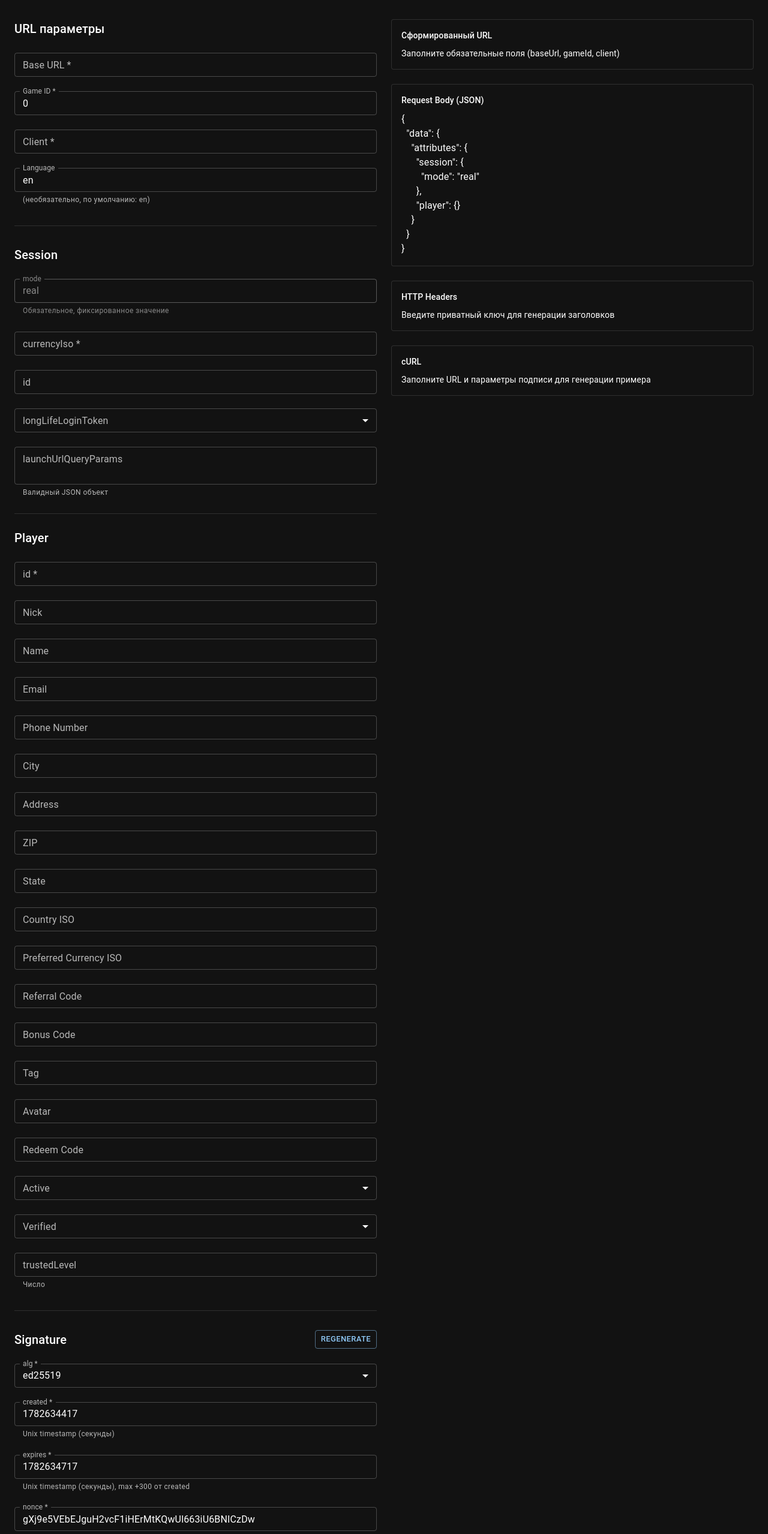
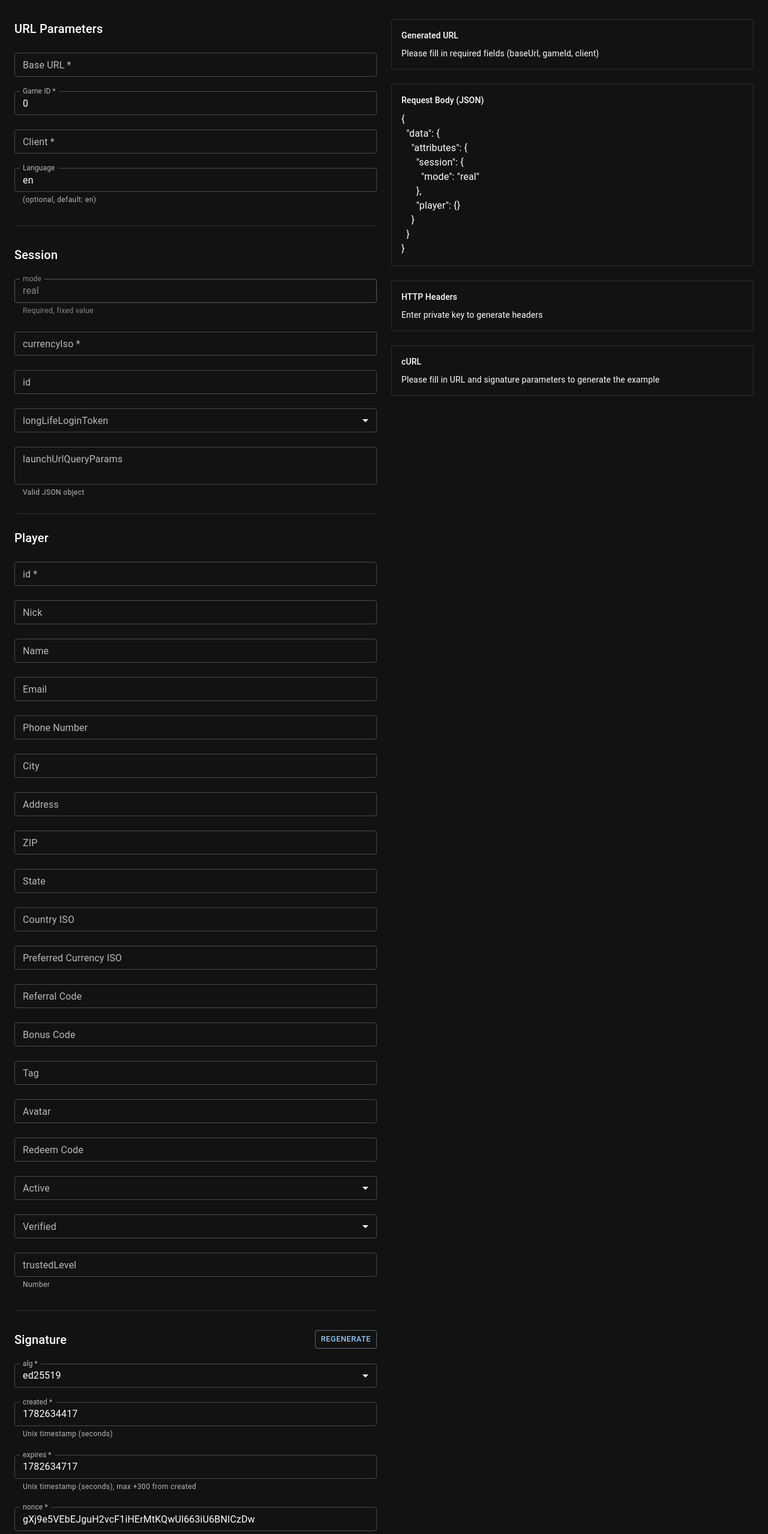
Before and after one commit to Walketit/enterra-open-game-api-v3, a React (Vite) app: page / in a window 1280 px wide. Shown: the top 2558 px of the page at 60% size. Built offline with nearby package versions, Linux system fonts and the light colour scheme.

Commit message:
refactor: translate UI to english

```diff
--- a/src/App.tsx
+++ b/src/App.tsx
@@ -95,7 +95,7 @@ function App() {
       })
       .catch((e: unknown) => {
         setHeaders(null);
-        setSigError(e instanceof Error ? e.message : 'Ошибка генерации подписи');
+        setSigError(e instanceof Error ? e.message : 'Signature generation error');
       });
   }, [sigParams, urlParams.client, generatedUrl, bodyJson]);
 
@@ -136,7 +136,7 @@ function App() {
               {/* URL */}
               <Paper variant="outlined" sx={{ p: 2 }}>
                 <Typography variant="subtitle2" color="text.secondary" gutterBottom>
-                  Сформированный URL
+                  Generated URL
                 </Typography>
                 {generatedUrl ? (
                   <Typography
@@ -152,7 +152,7 @@ function App() {
                   </Typography>
                 ) : (
                   <Typography variant="body2" color="text.disabled" sx={{ mt: 1 }}>
-                    Заполните обязательные поля (baseUrl, gameId, client)
+                    Please fill in required fields (baseUrl, gameId, client)
                   </Typography>
                 )}
               </Paper>
@@ -200,8 +200,8 @@ function App() {
                 ) : (
                   <Typography variant="body2" color="text.disabled" sx={{ mt: 1 }}>
                     {sigParams.privateKey
-                      ? 'Заполните URL для генерации заголовков'
-                      : 'Введите приватный ключ для генерации заголовков'}
+                      ? 'Fill in URL to generate headers'
+                      : 'Enter private key to generate headers'}
                   </Typography>
                 )}
               </Paper>
@@ -226,7 +226,7 @@ function App() {
                   </Box>
                 ) : (
                   <Typography variant="body2" color="text.disabled" sx={{ mt: 1 }}>
-                    Заполните URL и параметры подписи для генерации примера
+                    Please fill in URL and signature parameters to generate the example
                   </Typography>
                 )}
               </Paper>
--- a/src/components/RequestBodyForm.tsx
+++ b/src/components/RequestBodyForm.tsx
@@ -15,7 +15,7 @@ interface RequestBodyFormProps {
 }
 
 const BOOL_OPTIONS = [
-  { value: '', label: 'не задано' },
+  { value: '', label: 'not set' },
   { value: 'true', label: 'true' },
   { value: 'false', label: 'false' },
 ];
@@ -51,7 +51,7 @@ export default function RequestBodyForm({
         size="small"
         fullWidth
         disabled
-        helperText="Обязательное, фиксированное значение"
+        helperText="Required, fixed value"
       />
 
       <TextField
@@ -96,7 +96,7 @@ export default function RequestBodyForm({
         fullWidth
         multiline
         minRows={2}
-        helperText="Валидный JSON объект"
+        helperText="Valid JSON object"
       />
 
       <Divider />
@@ -175,7 +175,7 @@ export default function RequestBodyForm({
         size="small"
         fullWidth
         type="number"
-        helperText="Число"
+        helperText="Number"
       />
     </Box>
   );
--- a/src/components/SignatureForm.tsx
+++ b/src/components/SignatureForm.tsx
@@ -36,12 +36,12 @@ export default function SignatureForm({ params, onChange }: SignatureFormProps)
 
   const createdExpiresError =
     params.expires <= params.created
-      ? 'expires должен быть больше created'
+      ? 'expires must be greater than created'
       : params.expires - params.created > 300
-        ? 'expires − created не должен превышать 300 секунд'
+        ? 'expires − created must not exceed 300 seconds'
         : '';
 
-  const nonceError = params.nonce.length > 128 ? 'Максимум 128 символов' : '';
+  const nonceError = params.nonce.length > 128 ? 'Maximum 128 characters' : '';
 
   return (
     <Box sx={{ display: 'flex', flexDirection: 'column', gap: 3 }}>
@@ -76,7 +76,7 @@ export default function SignatureForm({ params, onChange }: SignatureFormProps)
         size="small"
         fullWidth
         type="number"
-        helperText="Unix timestamp (секунды)"
+        helperText="Unix timestamp (seconds)"
       />
 
       <TextField
@@ -87,7 +87,7 @@ export default function SignatureForm({ params, onChange }: SignatureFormProps)
         fullWidth
         type="number"
         error={!!createdExpiresError}
-        helperText={createdExpiresError || 'Unix timestamp (секунды), max +300 от created'}
+        helperText={createdExpiresError || 'Unix timestamp (seconds), max +300 from created'}
       />
 
       <TextField
@@ -97,7 +97,7 @@ export default function SignatureForm({ params, onChange }: SignatureFormProps)
         size="small"
         fullWidth
         error={!!nonceError}
-        helperText={nonceError || `${params.nonce.length}/128 символов`}
+        helperText={nonceError || `${params.nonce.length}/128 characters`}
       />
 
       <TextField
@@ -109,7 +109,7 @@ export default function SignatureForm({ params, onChange }: SignatureFormProps)
         fullWidth
         multiline
         minRows={4}
-        helperText="PEM-ключ. Не сохраняется."
+        helperText="PEM key."
       />
     </Box>
   );
--- a/src/components/UrlParamsForm.tsx
+++ b/src/components/UrlParamsForm.tsx
@@ -17,7 +17,7 @@ export default function UrlParamsForm({ params, onChange }: UrlParamsFormProps)
   return (
     <Box sx={{ display: 'flex', flexDirection: 'column', gap: 3 }}>
       <Typography variant="h6" color="text.secondary">
-        URL параметры
+        URL Parameters
       </Typography>
 
       <TextField
@@ -54,7 +54,7 @@ export default function UrlParamsForm({ params, onChange }: UrlParamsFormProps)
         onChange={handleChange('language')}
         fullWidth
         size="small"
-        helperText="(необязательно, по умолчанию: en)"
+        helperText="(optional, default: en)"
       />
     </Box>
   );
```
